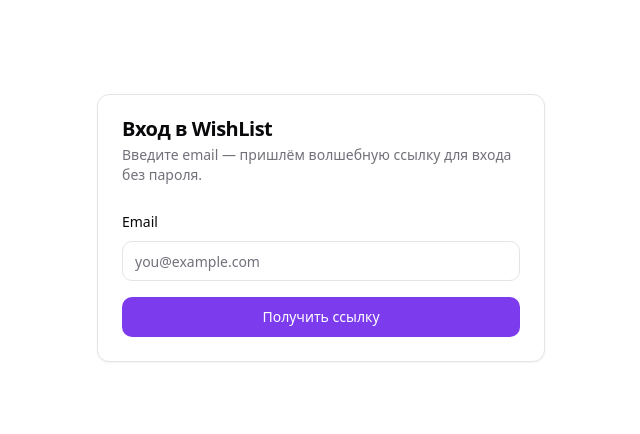
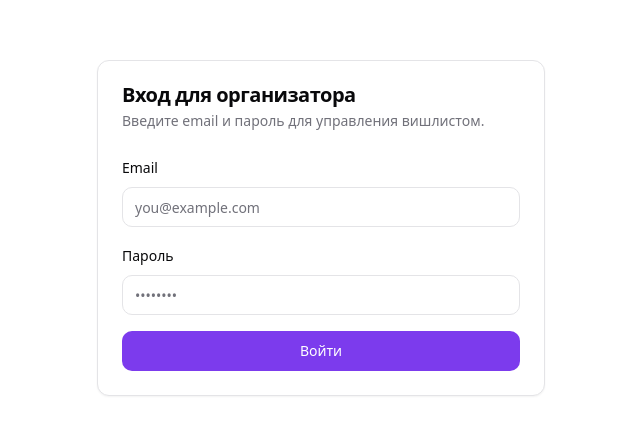
Before and after one commit to luciandanileico94-dev/test1, a Next.js app: page /login in a window 1280 px wide. Shown: the part 172-606 px from the top of the page, without its empty margins (319-959 px from the left). Built offline with nearby package versions, Linux system fonts and the light colour scheme.

Commit message:
feat: replace magic link with email+password login for organizer

```diff
--- a/src/app/login/page.tsx
+++ b/src/app/login/page.tsx
@@ -1,6 +1,6 @@
 "use client";
 import { useState } from "react";
-import { useSearchParams } from "next/navigation";
+import { useRouter } from "next/navigation";
 import { createSupabaseBrowserClient } from "@/lib/supabase/client";
 import { Button } from "@/components/ui/button";
 import { Input } from "@/components/ui/input";
@@ -9,10 +9,9 @@ import { Card, CardContent, CardDescription, CardHeader, CardTitle } from "@/com
 import { toast } from "sonner";
 
 export default function LoginPage() {
-  const params = useSearchParams();
-  const next = params.get("next") ?? "/dashboard";
+  const router = useRouter();
   const [email, setEmail] = useState("");
-  const [sent, setSent] = useState(false);
+  const [password, setPassword] = useState("");
   const [loading, setLoading] = useState(false);
 
   async function onSubmit(e: React.FormEvent) {
@@ -20,13 +19,12 @@ export default function LoginPage() {
     setLoading(true);
     try {
       const supabase = createSupabaseBrowserClient();
-      const { error } = await supabase.auth.signInWithOtp({
-        email,
-      });
+      const { error } = await supabase.auth.signInWithPassword({ email, password });
       if (error) throw error;
-      setSent(true);
+      router.push("/dashboard");
+      router.refresh();
     } catch (err) {
-      toast.error(err instanceof Error ? err.message : "Не удалось отправить ссылку");
+      toast.error(err instanceof Error ? err.message : "Неверный email или пароль");
     } finally {
       setLoading(false);
     }
@@ -36,17 +34,12 @@ export default function LoginPage() {
     <main className="container flex min-h-screen items-center justify-center py-10">
       <Card className="w-full max-w-md">
         <CardHeader>
-          <CardTitle>Вход в WishList</CardTitle>
+          <CardTitle>Вход для организатора</CardTitle>
           <CardDescription>
-            Введите email — пришлём волшебную ссылку для входа без пароля.
+            Введите email и пароль для управления вишлистом.
           </CardDescription>
         </CardHeader>
         <CardContent>
-          {sent ? (
-            <div className="rounded-md bg-accent p-4 text-sm text-accent-foreground">
-              Готово! Проверьте почту <b>{email}</b> и перейдите по ссылке.
-            </div>
-          ) : (
           <form onSubmit={onSubmit} className="space-y-4">
             <div className="space-y-2">
               <Label htmlFor="email">Email</Label>
@@ -59,11 +52,21 @@ export default function LoginPage() {
                 required
               />
             </div>
+            <div className="space-y-2">
+              <Label htmlFor="password">Пароль</Label>
+              <Input
+                id="password"
+                type="password"
+                placeholder="••••••••"
+                value={password}
+                onChange={(e) => setPassword(e.target.value)}
+                required
+              />
+            </div>
             <Button type="submit" className="w-full" disabled={loading}>
-                {loading ? "Отправляем..." : "Получить ссылку"}
+              {loading ? "Входим..." : "Войти"}
             </Button>
           </form>
-          )}
         </CardContent>
       </Card>
     </main>
```
Lines whose indentation alone changed are shown as unchanged.
